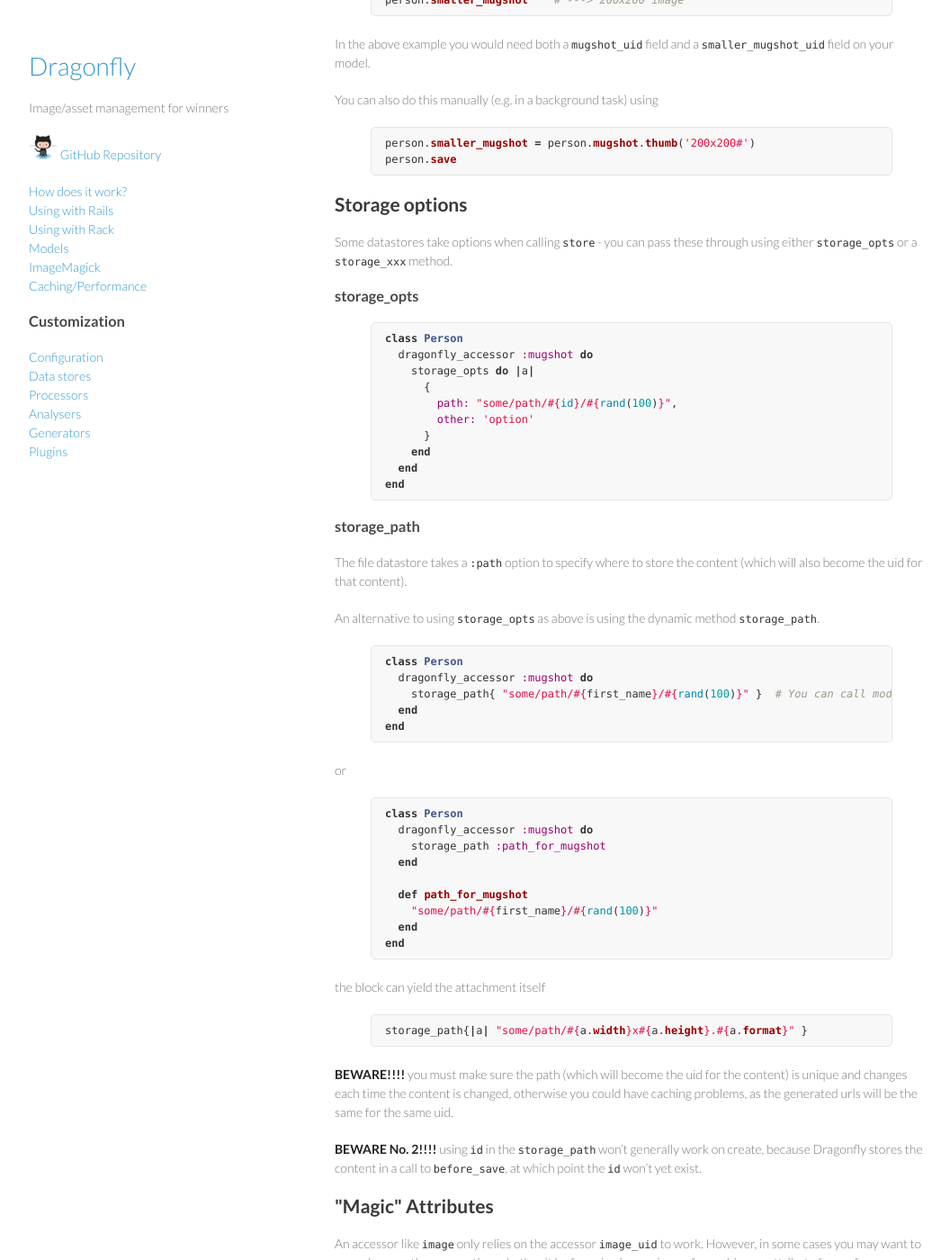
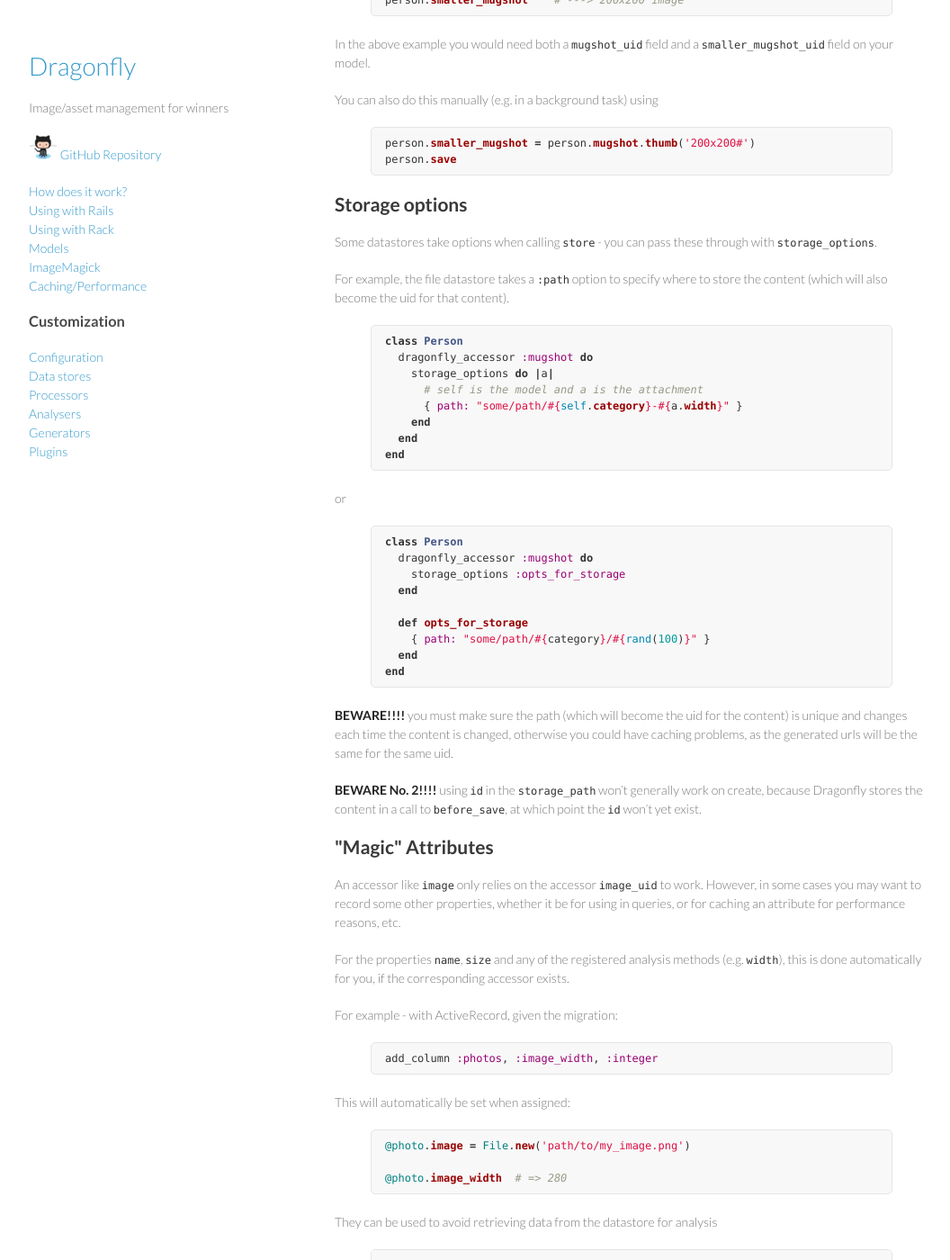
Before and after one commit to brendon/dragonfly-docs, a Jekyll site: the page built from _posts/0000-01-04-models.md, in a window 1280 px wide and 1400 px high, scrolled down 5608 px. Shown: the whole window at 90% size, without its empty margins (108-1164 px from the left). Built offline with Jekyll 4.4.1, drawn with Linux system fonts in a browser that asks for light colours; Markdown is read by kramdown in place of the engine named in the settings.

Commit message:
removed storage_xxx doc

```diff
--- a/_posts/0000-01-04-models.md
+++ b/_posts/0000-01-04-models.md
@@ -309,31 +309,17 @@ person.save
 {% endhighlight %}
 
 <h2 id="storage-options">Storage options</h2>
-Some datastores take options when calling `store` - you can pass these through using either `storage_opts` or a `storage_xxx` method.
+Some datastores take options when calling `store` - you can pass these through with `storage_options`.
 
-### storage_opts
-{% highlight ruby %}
-class Person
-  dragonfly_accessor :mugshot do
-    storage_opts do |a|
-      {
-        path: "some/path/#{id}/#{rand(100)}",
-        other: 'option'
-      }
-    end
-  end
-end
-{% endhighlight %}
-
-### storage_path
-The file datastore takes a `:path` option to specify where to store the content (which will also become the uid for that content).
-
-An alternative to using `storage_opts` as above is using the dynamic method `storage_path`.
+For example, the file datastore takes a `:path` option to specify where to store the content (which will also become the uid for that content).
 
 {% highlight ruby %}
 class Person
   dragonfly_accessor :mugshot do
-    storage_path{ "some/path/#{first_name}/#{rand(100)}" }  # You can call model instance methods (like 'first_name') directly
+    storage_options do |a|
+      # self is the model and a is the attachment
+      { path: "some/path/#{self.category}-#{a.width}" }
+    end
   end
 end
 {% endhighlight %}
@@ -343,19 +329,13 @@ or
 {% highlight ruby %}
 class Person
   dragonfly_accessor :mugshot do
-    storage_path :path_for_mugshot
+    storage_options :opts_for_storage
   end
 
-  def path_for_mugshot
-    "some/path/#{first_name}/#{rand(100)}"
+  def opts_for_storage
+    { path: "some/path/#{category}/#{rand(100)}" }
   end
 end
-{% endhighlight %}
-
-the block can yield the attachment itself
-
-{% highlight ruby %}
-storage_path{|a| "some/path/#{a.width}x#{a.height}.#{a.format}" }
 {% endhighlight %}
 
 **BEWARE!!!!** you must make sure the path (which will become the uid for the content) is unique and changes each time the content
```
